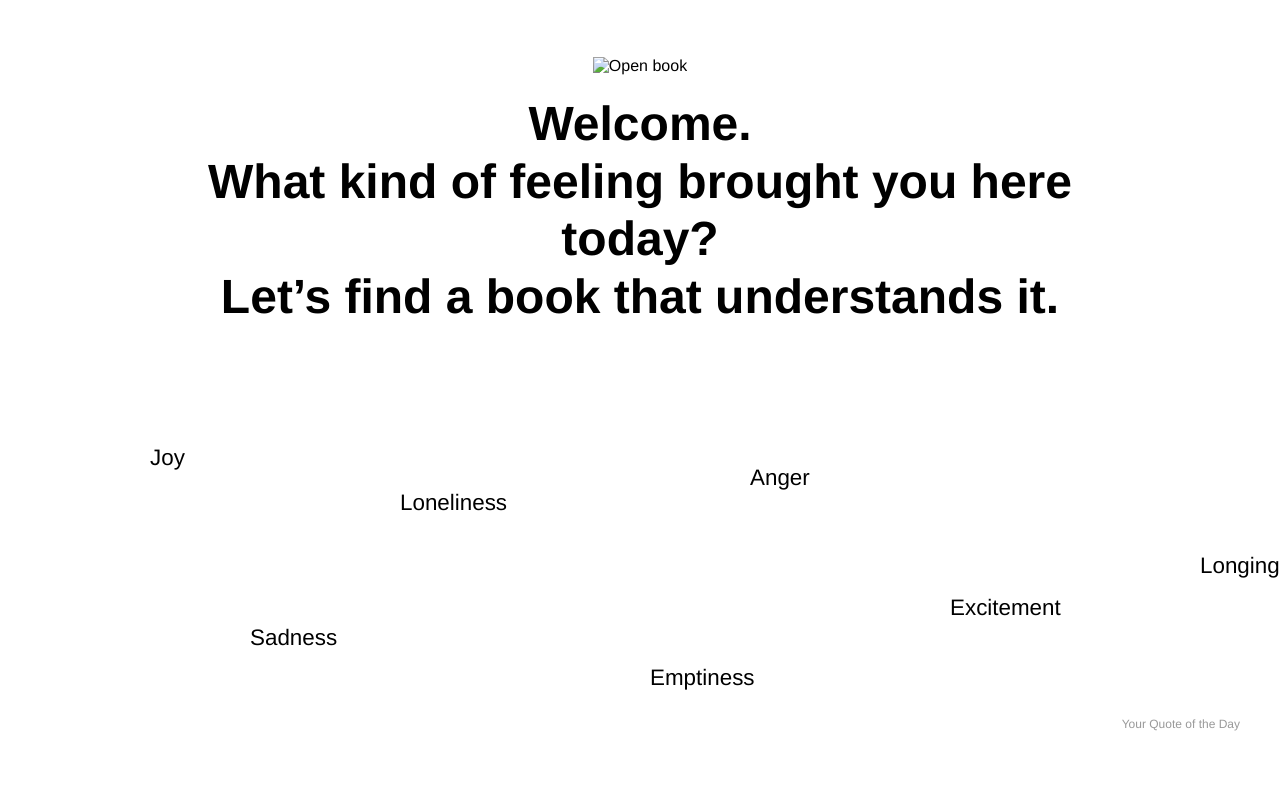
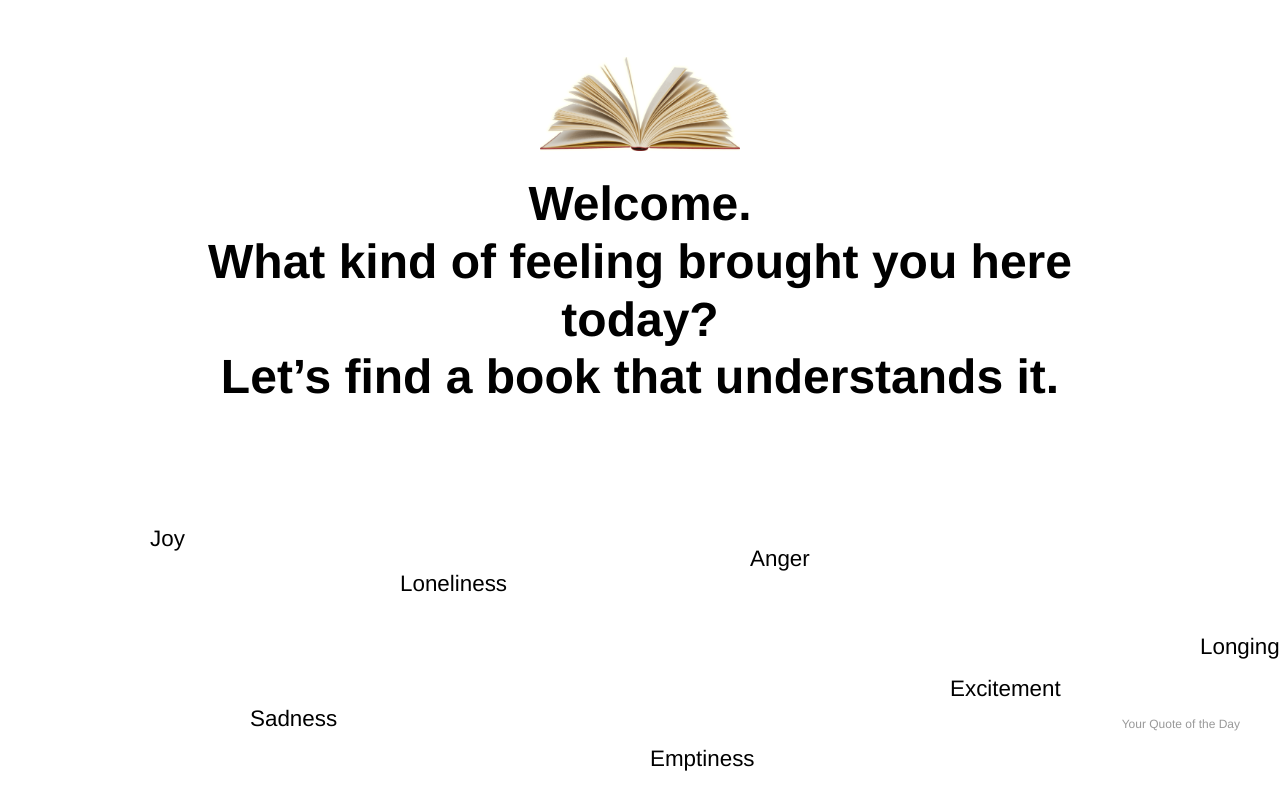
Before and after one commit to rkdms1017/today-quote, a plain HTML site: page index.html in a window 1280 px wide. Shown: the part 49-854 px from the top of the page. Drawn offline with Linux system fonts and the light colour scheme.

Commit message:
Update index.html

```diff
--- a/index.html
+++ b/index.html
@@ -19,7 +19,7 @@
 
   <!-- 책 아이콘 -->
   <section class="hero">
-    <img src="img/book.png" alt="Open book" class="book-img">
+    <img src="book.png" alt="Open book" class="book-img">
   </section>
 
   <!-- 메인 카피 -->
```
